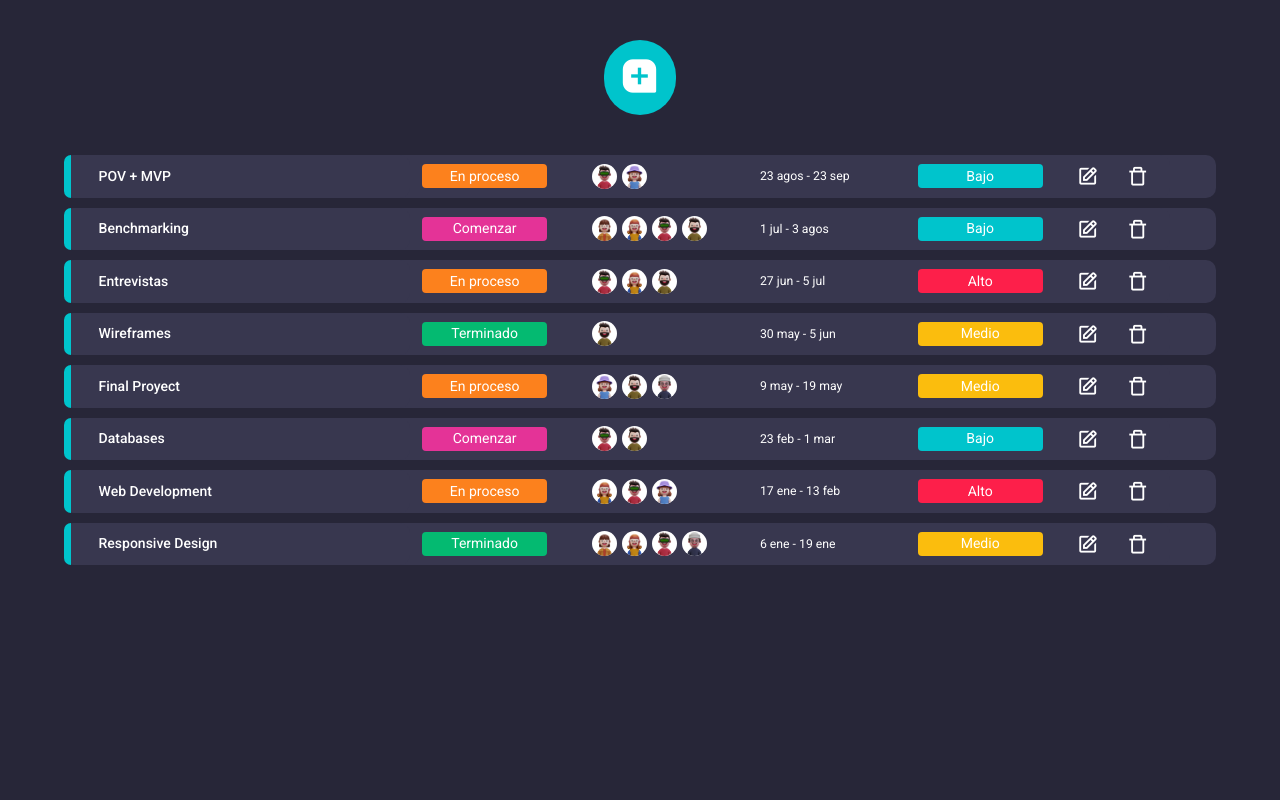
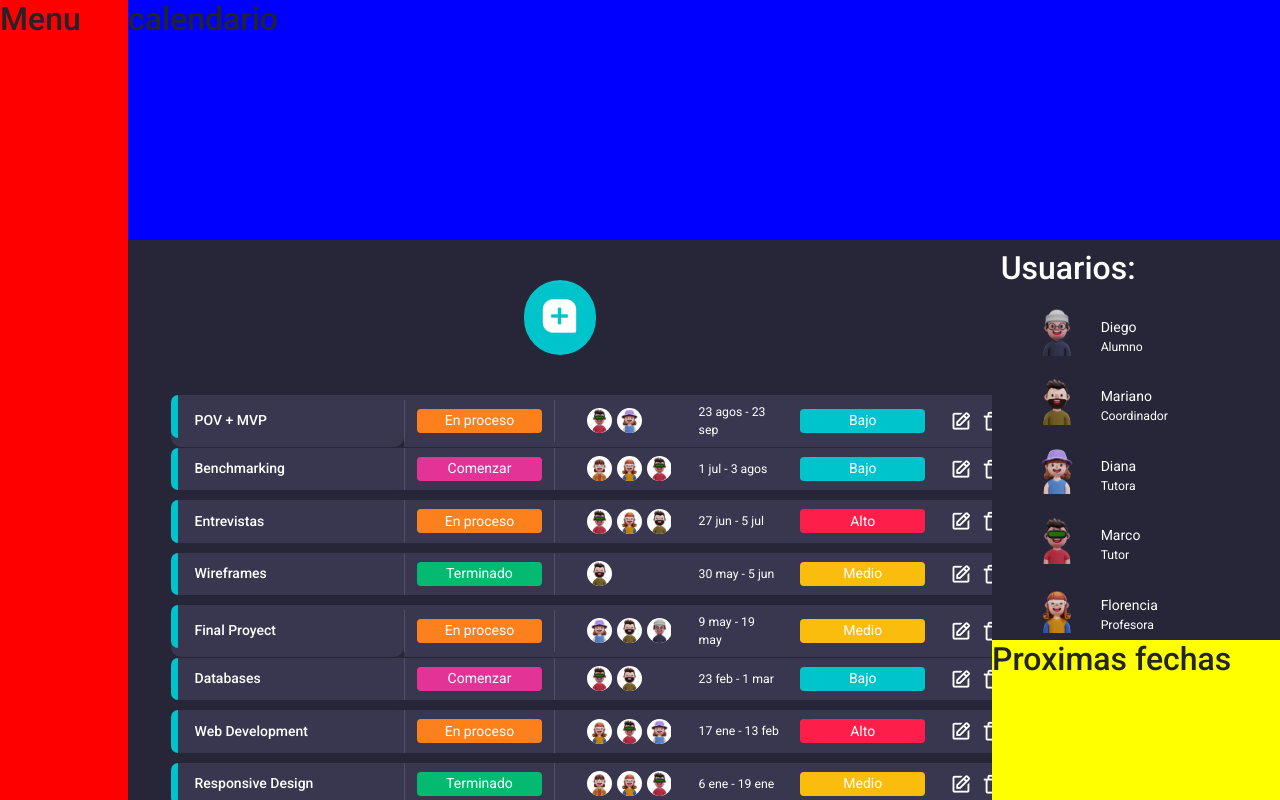
Before and after one commit to simoncarlos/Hideki-Task-Simon-Hurtado, a website: page index.html in a window 1280 px wide. Drawn offline with nearby package versions, Linux system fonts and the light colour scheme.

Commit message:
Agregado modificacion de colaboradores y layout

```diff
--- a/index.html
+++ b/index.html
@@ -13,7 +13,13 @@
     <link rel="stylesheet" href="css/style.css">
 </head>
 <body>
-    <main>
+    <header class="menu">
+        <h2>Menu</h2>
+    </header>
+    <main class="contenido">
+        <section class="calendario">
+            <h2>calendario</h1>
+        </section>
         <section class="tareas"> <!-- lista -->
             <div class="tarea__crear">
                 <i class='bx bxs-message-square-add bx-rotate-270'></i>
@@ -26,7 +32,17 @@
                 </div>
             </div>
         </section>
+        <section class="usuarios">
+            <h2>Usuarios:</h2>
+            <ul>
+
+            </ul>
+        </section>
+        <section class="notificaciones">
+            <h2>Proximas fechas</h2>
+        </section>
     </main>
+
     <script src="https://cdn.jsdelivr.net/npm/bootstrap@5.2.0/dist/js/bootstrap.bundle.min.js" integrity="sha384-A3rJD856KowSb7dwlZdYEkO39Gagi7vIsF0jrRAoQmDKKtQBHUuLZ9AsSv4jD4Xa" crossorigin="anonymous"></script>
     <script src="js/script.js"></script>
 </body>
--- a/js/script.js
+++ b/js/script.js
@@ -34,6 +34,18 @@ function crearTareas(){
         arrayTareas.unshift(new Tarea( nuevoId , " ", "Terminado" ,   [ 1 , 2 , 3 ] , "6 ene" ,  "19 ene" ,  "Medio" , "Aprobar entrega de interactuar con HTML de javascript" ));
         mostrarTareas();
         document.getElementById(nuevoId).click(); //Se realiza click en el boton apenas creado el evento para modificarlo
+    });
+}
+function mostrarUsuarios(){
+    let container = document.querySelector(".usuarios ul");
+    arrayUsuarios.forEach( usuario => {
+        container.innerHTML +=  `<li>
+                                    <img src="assets/profiles/${usuario.fotoSrc}">
+                                    <article>
+                                        <p class="usuario__perfil--nombre">${usuario.nombre}</p>
+                                        <p class="usuario__perfil--rol">${usuario.rol}</p>
+                                    </article>
+                                </li>`;
     });
 }
 
@@ -145,7 +157,8 @@ function modificarTareas(){
             arrayTareas[ indicePosicion ].colaboradores.forEach( element => {
                 let posicion = arrayUsuarios.findIndex( usuario => usuario.id == element );
                 document.querySelector(".tarea__modificar--profiles").innerHTML += `
-                                                <li id="${element}">
+                                                <li class="delete${element}">
+                                                    <div id="delete${element}" class='bx bx-user-minus'></div>
                                                     <img src="assets/profiles/${arrayUsuarios[posicion].fotoSrc}">
                                                     <article>
                                                         <p class="tarea__perfil--nombre">${arrayUsuarios[posicion].nombre}</p>
@@ -153,6 +166,8 @@ function modificarTareas(){
                                                     </article>
                                                 </li>`;
             });
+
+            document.querySelector(".tarea__modificar--profiles").innerHTML += `<p class="tarea__añadir--colaboradores"><i class='bx bx-user-plus' ></i> Añadir colaboradores</p>`;
             // Segun el valor del estado de la tarea, se va a mostrar como checked el que coincida con el del array de las tareas
             if( arrayTareas[ indicePosicion ].estado == "Terminado" ){
                 document.getElementById("terminado").checked = true;
@@ -167,6 +182,22 @@ function modificarTareas(){
             }
 
             //Escucha de eventos
+            let participantes = document.querySelectorAll(".bx-user-minus");//Eliminar colaboradores
+            participantes.forEach( participante => {
+                participante.addEventListener("click", (e)=>{
+                    //alert(e.target.id);
+                    let position = arrayTareas[indicePosicion].colaboradores.findIndex((i)=>{
+                        let comparacion = "delete" + i;
+                        return comparacion == e.target.id
+                    });
+                    arrayTareas[ indicePosicion ].colaboradores.splice( position , 1);
+                    let borrarColaborador = document.querySelector("."+ e.target.id);//arreglar esto
+                    borrarColaborador.style.display = "none";
+                    mostrarTareas();
+                });
+            });
+
+
             let name = document.querySelector(".tarea__modificar--nombre");
             name.addEventListener("change", () => {
                 arrayTareas[ indicePosicion ].nombre = name.value;
@@ -180,30 +211,26 @@ function modificarTareas(){
             });
 
             document.querySelectorAll('input[type=radio][name="estado"]').forEach( option => {
-                option.addEventListener('change', () => {
+                option.addEventListener('change', () => { //Esta funcion se pude optimizar si se tiene el mismo id como valor de .prioridad, ademas se puede modificar el contenido si se usa .uppercase en la primera letra
+                    arrayTareas[ indicePosicion ].estado = "Comenzar";
                     if( option.id == "terminado" ){
                         arrayTareas[ indicePosicion ].estado = "Terminado";
                     }
                     else if( option.id == "enProceso" ){
                         arrayTareas[ indicePosicion ].estado = "En Proceso";
                     }
-                    else{
-                        arrayTareas[ indicePosicion ].estado = "Comenzar";
-                    }
                     mostrarTareas();
                 });
             });
 
             document.querySelectorAll('input[type=radio][name="prioridad"]').forEach( option => {
-                option.addEventListener('change', () => {
+                option.addEventListener('change', () => { //Esta funcion se pude optimizar si se tiene el mismo id como valor de .prioridad, ademas se puede modificar el contenido si se usa .uppercase en la primera letra
+                    arrayTareas[indicePosicion].prioridad = "Bajo";
                     if( option.id == "alta" ){
                         arrayTareas[indicePosicion].prioridad = "Alto";
                     }
                     else if( option.id == "media" ){
                         arrayTareas[indicePosicion].prioridad = "Medio";
-                    }
-                    else{
-                        arrayTareas[indicePosicion].prioridad = "Bajo";
                     }
                     mostrarTareas();
                 });
@@ -244,5 +271,9 @@ arrayUsuarios.unshift(new Usuario( 4 , "Diana",     "contraseña" , "Tutora" ,
 arrayUsuarios.unshift(new Usuario( 5 , "Mariano",   "contraseña" , "Coordinador", "13.png" , ["5", "6", "7"]  ));
 arrayUsuarios.unshift(new Usuario( 6 , "Diego",     "contraseña" , "Alumno" ,     "7.png" ,  ["6", "7", "8"]  ));
 
+//localStorage.setItem("nombre", "Carlitos");
+//sessionStorage.setItem("apellido", "Simon");
+
 crearTareas();
 mostrarTareas();
+mostrarUsuarios();
--- /dev/null
+++ b/scss/partials/layout.scss
@@ -0,0 +1,76 @@
+body{
+    height: 100vh;
+    display: grid;
+    grid-template-columns: 10% 90%;
+    grid-template-rows: 1fr;
+    grid-template-areas: "menues    contenido";
+}
+.menu{
+    grid-area: menues;
+    background-color: red;
+    width: 100%;
+}
+.contenido{
+    grid-area: contenido;
+}
+.contenido{
+    display: grid;
+    grid-template-columns: 75% 25%;
+    grid-template-rows: 30% 50% 20%;
+    grid-template-areas:"calendario  calendario    "
+                        "tareas      usuarios      "
+                        "tareas      notificaciones";
+}
+.calendario{
+    grid-area: calendario;
+    background-color: blue;
+    width: 100%;
+}
+.tareas{
+    grid-area: tareas;
+    width: 100%;
+    overflow-y: auto;
+}
+.usuarios{
+    grid-area: usuarios;
+    color: white;
+    width: 100%;
+    padding: 3%;
+    overflow-y: auto;
+    ul{
+        width: 100%;
+        height: auto;
+        li{
+            display: flex;
+            margin: 20px 0;
+            width: 100%;
+            align-items: center;
+            img{
+                width: 3rem;
+                height: 3rem;
+            }
+            article{
+                display: flex;
+                flex-direction: column;
+                justify-content: center;
+                width: 100%;
+                padding: 10px 0 0 20px;
+                .usuario__perfil--nombre{
+                    font-size: map-get($size, normal);
+                    padding: 0;
+                    margin: 0;
+                }
+                .usuario__perfil--rol{
+                    font-size: map-get($size, sm);
+                    padding: 0;
+                    margin: 0;
+                }
+            }
+        }
+    }
+}
+.notificaciones{
+    grid-area: notificaciones;
+    background-color: yellow;
+    width: 100%;
+}
--- a/scss/partials/modify.scss
+++ b/scss/partials/modify.scss
@@ -130,7 +130,6 @@
     width: 90%;
     margin: 40px auto;
     padding: 20px 0;
-    justify-content: center;
     border: 1px solid map-get($color, segundo);
     border-radius: 15px;
     li{
@@ -138,6 +137,17 @@
         width: 100%;
         display: flex;
         align-items: center;
+        .bx-user-minus{
+            font-size: 1.6rem;
+            margin: 0 20px 0 10px;
+            padding-top: 10px;
+            color: white;
+            transition: color 1s ease;
+            cursor: pointer;
+            &:hover{
+                color: map-get($color, cuarto);
+            }
+        }
         img{
             width: 3rem;
             height: 3rem;
@@ -162,6 +172,21 @@
         }
     }
 }
+.tarea__añadir--colaboradores{
+    margin-top: 30px;
+    display: flex;
+    align-items: center;
+    font-size: map-get($size, normal);
+    cursor: pointer;
+    transition: all 1s ease;
+    i{
+        font-size: 1.5rem;
+        margin: 0 15px 0 7.5px;
+    }
+    &:hover{
+        color: map-get($color, septimo);
+    }
+}
 .aparecer{
     display: block;
 }
@@ -178,9 +203,10 @@
     padding: 1rem;
     width: 4.5rem;
     cursor: pointer;
+    -webkit-transition: transform 1s;
+    transition: transform 1s;
     &:hover{
         transform: scale(1.3);
-        transition: all 1s ease;
     }
     i{
         font-size: 2.5rem;
--- a/scss/style.scss
+++ b/scss/style.scss
@@ -1,5 +1,6 @@
 @import "vars/vars.scss";
 @import "partials/reset.scss";
+@import "partials/layout.scss";
 @import "partials/task.scss";
 @import "partials/modify.scss";
 @import "partials/breakpoints.scss";
```
Also changed, not shown: css/style.css.
